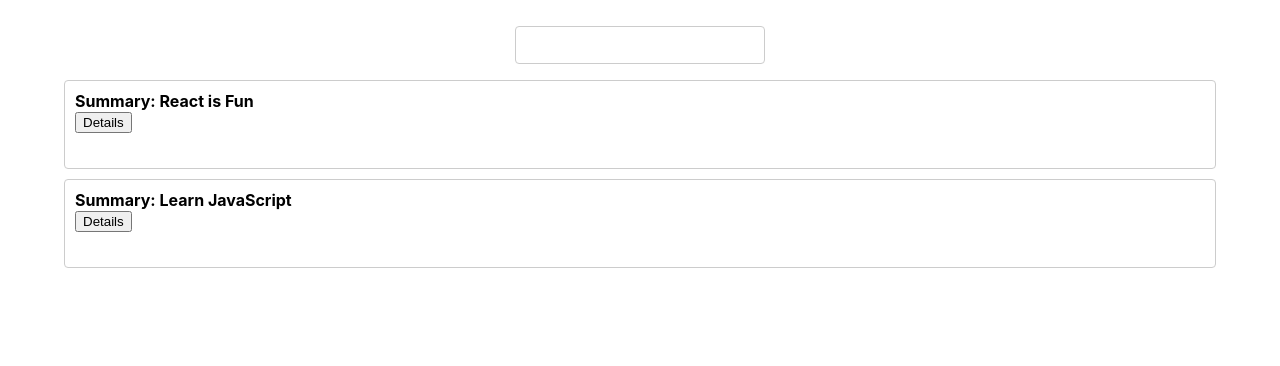
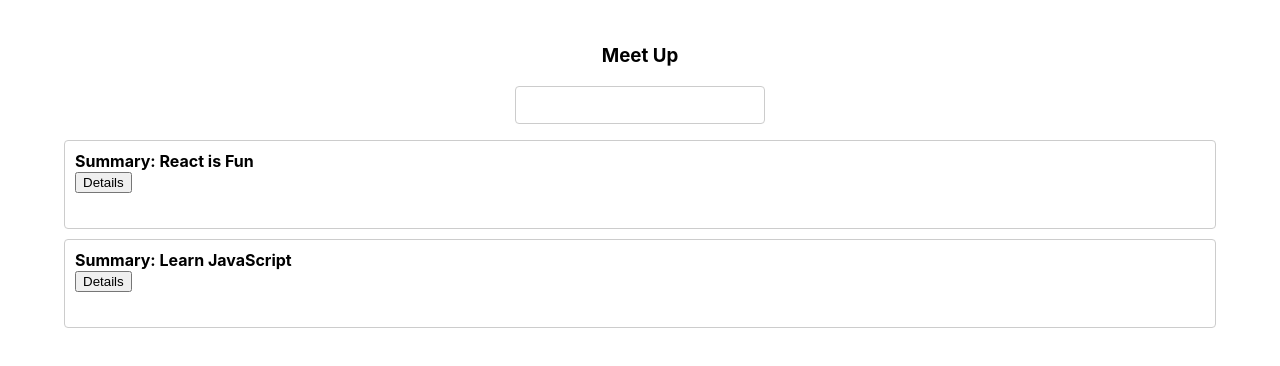
Before and after one commit to theo-githu/Meet, a React (Create React App) app: page / in a window 1280 px wide. Shown: the top 366 px of the page. Built offline with nearby package versions, Linux system fonts and the light colour scheme.

Commit message:
Update App.js

```diff
--- a/src/App.js
+++ b/src/App.js
@@ -36,6 +36,7 @@ class App extends Component {
   render() {
     return (
       <div className="App">
+        <h3>Meet Up</h3>
         <CitySearch locations={this.state.locations} updateEvents={this.updateEvents}/>
         <EventList events={this.state.events}/>
 
```
